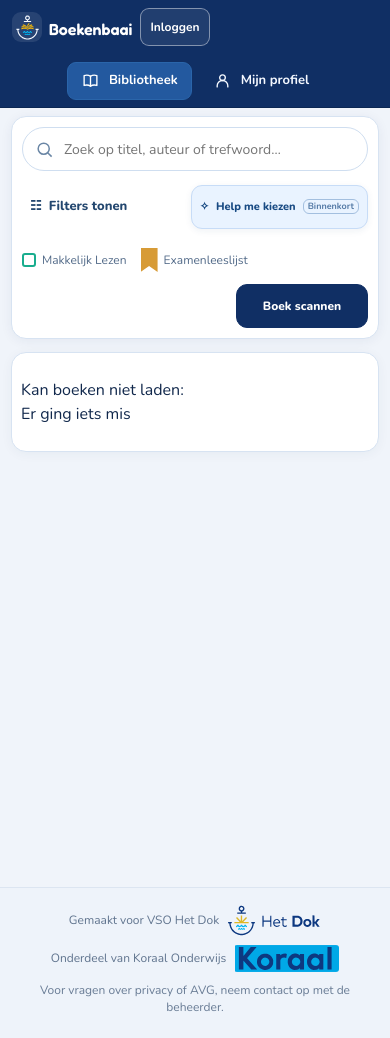
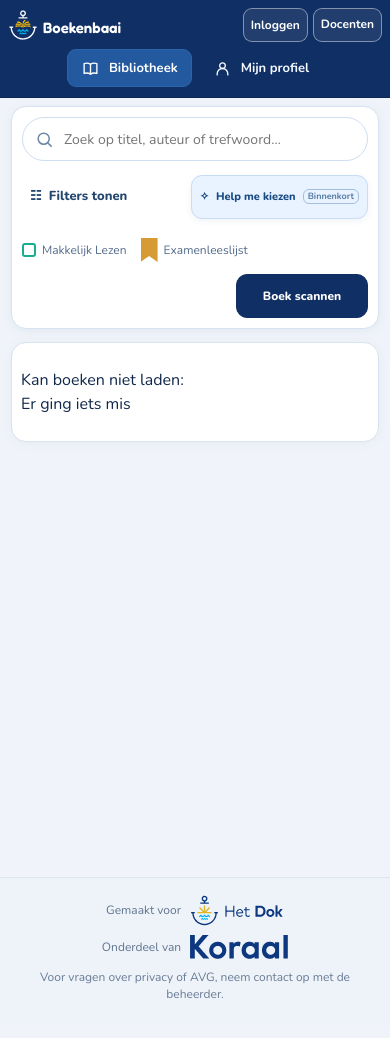
Before and after one commit to 0xGitteth/Boekenbaai, a website: page public/index.html in a window 390 px wide. Drawn offline with nearby package versions, Linux system fonts and the light colour scheme; no server answers.

Commit message:
Herstel mobiele headernavigatie, transparant Boekenbaai-logo en volledig Koraal-beeldmerk (#334)
* Preserve complete original Koraal logo lettering on a transparent background

* Use logo-only organization labels and load corrected header/footer styling

* Use logo-only organization labels and load corrected header/footer styling

* Correct responsive header button order and remove logo badge backgrounds

* Update branding regression and include exact Koraal logo in deployment

* Update branding regression and include exact Koraal logo in deployment

* Update branding regression and include exact Koraal logo in deployment

* Regression coverage for mobile header button order and original transparent Koraal artwork

```diff
--- a/public/index.html
+++ b/public/index.html
@@ -21,6 +21,7 @@
     <link rel="stylesheet" href="portal-refine-v47.css" />
     <link rel="stylesheet" href="portal-typography-v52.css" />
     <link rel="stylesheet" href="portal-branding-v53.css" />
+    <link rel="stylesheet" href="portal-branding-fixes-v54.css" />
     <link rel="stylesheet" href="portal-compact-six-v48.css" />
     <link rel="preconnect" href="https://fonts.googleapis.com" />
     <link rel="preconnect" href="https://fonts.gstatic.com" crossorigin />
@@ -240,12 +241,12 @@
     <footer class="footer bb-site-footer" aria-label="Over Boekenbaai">
       <div class="bb-site-footer__brands">
         <span class="bb-site-footer__brand">
-          <span>Gemaakt voor VSO Het Dok</span>
+          <span>Gemaakt voor</span>
           <img class="bb-site-footer__dok" src="logo/het-dok-footer-v53.svg" width="94" height="31" alt="Het Dok" loading="lazy" />
         </span>
         <span class="bb-site-footer__brand">
-          <span>Onderdeel van Koraal Onderwijs</span>
-          <img class="bb-site-footer__koraal" src="logo/koraal-logo-v53.svg" width="105" height="27" alt="Koraal" loading="lazy" />
+          <span>Onderdeel van</span>
+          <img class="bb-site-footer__koraal" src="logo/koraal-original-transparent-v54.svg" width="105" height="27" alt="Koraal" loading="lazy" />
         </span>
       </div>
       <p class="bb-site-footer__privacy">Voor vragen over privacy of AVG, neem contact op met de beheerder.</p>
--- /dev/null
+++ b/public/portal-branding-fixes-v54.css
@@ -0,0 +1,129 @@
+/* v54: header buttons, transparent masthead symbols and original Koraal wordmark. */
+
+/* No badge behind the Boekenbaai emblem. The header SVG already uses white
+   in place of the original dark-blue sections, for contrast with #102f64. */
+html body[data-page="student"] header.bb-student-sitebar .bb-student-wordmark-icon,
+html body[data-page="staff"].bb-v32-active .hero--staff .hero__content h1::before,
+html body[data-page="staff"].bb-admin-v31.bb-v32-active .hero--staff .hero__content h1::before,
+html body[data-page="staff"].bb-teacher-v31.bb-v32-active .hero--staff .hero__content h1::before,
+html body[data-page="staff"]:has(#staff-login-panel:not(.hidden)) .bb-login-book-symbol {
+  background:transparent url("logo/boekenbaai-logo-header-v53.svg") center / contain no-repeat!important;
+  border:0!important;
+  border-radius:0!important;
+  box-shadow:none!important;
+}
+
+/* Keep the desktop-mode mobile browser and landscape tablets on a SINGLE
+   balanced row. Previously the v44 <=1040px rule moved the navigation below
+   the account buttons while leaving the account controls beside the brand. */
+@media (min-width:820px) {
+  html body[data-page="student"] header.bb-student-sitebar.bb-shared-sitebar {
+    display:flex!important;
+    flex-flow:row nowrap!important;
+    flex-wrap:nowrap!important;
+    align-items:center!important;
+    height:64px!important;
+    min-height:64px!important;
+    padding:0 clamp(16px,2vw,28px)!important;
+    gap:10px!important;
+  }
+  html body[data-page="student"] header.bb-student-sitebar .bb-student-wordmark {
+    order:0!important;
+    flex:0 0 auto!important;
+  }
+  html body[data-page="student"] header.bb-student-sitebar .bb-student-nav.bb-shared-primary-nav {
+    order:1!important;
+    flex:0 1 auto!important;
+    height:100%!important;
+    margin:0 auto!important;
+    padding:0!important;
+    justify-content:center!important;
+    min-width:0!important;
+  }
+  html body[data-page="student"] header.bb-student-sitebar .bb-student-account-status {
+    order:2!important;
+    flex:0 0 auto!important;
+  }
+  html body[data-page="student"] header.bb-student-sitebar .bb-student-account-button {
+    order:3!important;
+    flex:0 0 auto!important;
+    margin-left:0!important;
+  }
+  html body[data-page="student"] header.bb-student-sitebar .bb-student-staff-link {
+    order:4!important;
+    flex:0 0 auto!important;
+  }
+}
+/* Mobile: brand at left, Inloggen / Docenten together at right; nav centered
+   on its own second row. Never let the account buttons sit after the brand. */
+@media (max-width:819px) {
+  html body[data-page="student"] header.bb-student-sitebar.bb-shared-sitebar {
+    display:flex!important;
+    flex-flow:row wrap!important;
+    flex-wrap:wrap!important;
+    align-items:center!important;
+    height:auto!important;
+    min-height:64px!important;
+    padding:8px 12px!important;
+    column-gap:8px!important;
+    row-gap:4px!important;
+    justify-content:flex-start!important;
+  }
+  html body[data-page="student"] header.bb-student-sitebar .bb-student-wordmark {
+    order:0!important;
+    flex:0 0 auto!important;
+    min-width:0!important;
+    margin:0!important;
+  }
+  html body[data-page="student"] header.bb-student-sitebar .bb-student-account-status {
+    display:none!important;
+  }
+  html body[data-page="student"] header.bb-student-sitebar .bb-student-account-button {
+    display:inline-flex!important;
+    order:1!important;
+    flex:0 0 auto!important;
+    margin:0 0 0 auto!important;
+  }
+  html body[data-page="student"] header.bb-student-sitebar .bb-student-staff-link {
+    display:inline-flex!important;
+    order:2!important;
+    flex:0 0 auto!important;
+    margin:0!important;
+  }
+  html body[data-page="student"] header.bb-student-sitebar .bb-student-nav.bb-shared-primary-nav {
+    order:3!important;
+    flex:0 0 100%!important;
+    width:100%!important;
+    height:42px!important;
+    padding:0!important;
+    margin:0!important;
+    align-self:center!important;
+    justify-content:center!important;
+  }
+}
+@media (max-width:430px) {
+  html body[data-page="student"] header.bb-student-sitebar.bb-shared-sitebar {gap:5px!important;padding:8px!important;}
+  html body[data-page="student"] header.bb-student-sitebar .bb-student-wordmark {
+    font-size:15px!important;
+    gap:5px!important;
+  }
+  html body[data-page="student"] header.bb-student-sitebar .bb-student-account-button,
+  html body[data-page="student"] header.bb-student-sitebar .bb-student-staff-link {
+    font-size:12px!important;
+    height:34px!important;
+    min-height:34px!important;
+    padding:0 7px!important;
+  }
+}
+/* Koraal wordmark is the complete supplied lettering, without a cyan box.
+   The labels describe the relationship, the images already contain the names. */
+html body .bb-site-footer__koraal {
+  width:98px!important;
+  height:auto!important;
+  aspect-ratio:741 / 183!important;
+  border-radius:0!important;
+  background:transparent!important;
+  object-fit:contain!important;
+}
+html body .bb-site-footer__brands {column-gap:30px!important;}
+html body .bb-site-footer__brand {gap:9px!important;}
--- a/vite.config.js
+++ b/vite.config.js
@@ -25,6 +25,7 @@ const headerBrandAssets = [
   'logo/boekenbaai-logo-color-v53.svg',
   'logo/het-dok-footer-v53.svg',
   'logo/koraal-logo-v53.svg',
+  'logo/koraal-original-transparent-v54.svg',
 ];
 
 const deployTarget = process.env.DEPLOY_TARGET;
```
Also changed, not shown: public/staff.html (+4 -3 lines), tests/portal-branding-v53.test.js (+6 -4 lines), tests/portal-branding-v54.test.js (added, +35 -0 lines), tests/runtime-auth-build-assets.test.js (+1 -0 lines), public/logo/koraal-original-transparent-v54.svg (added).
